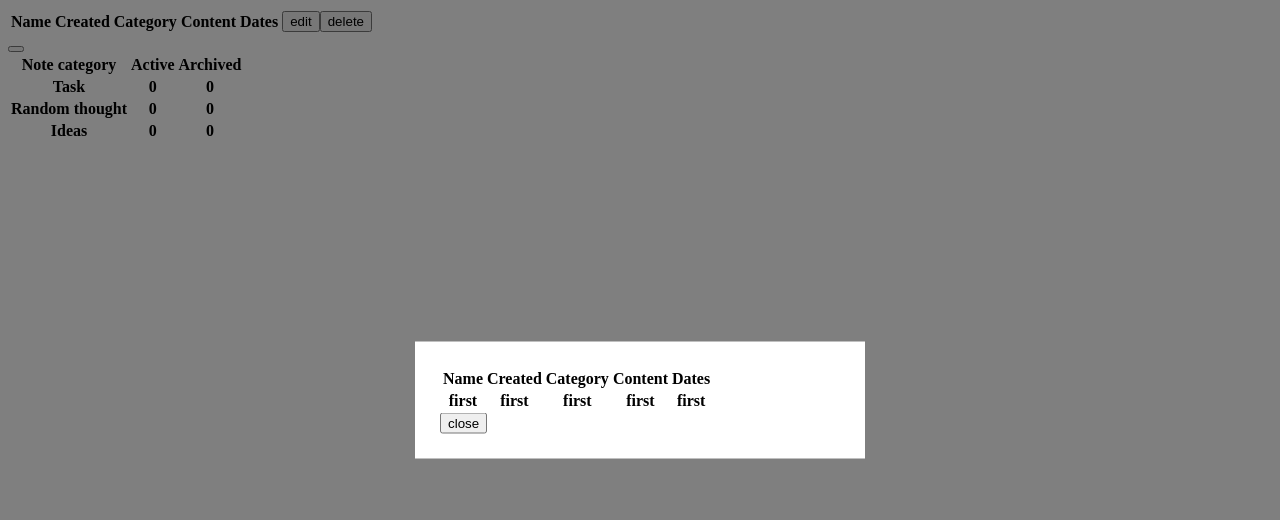
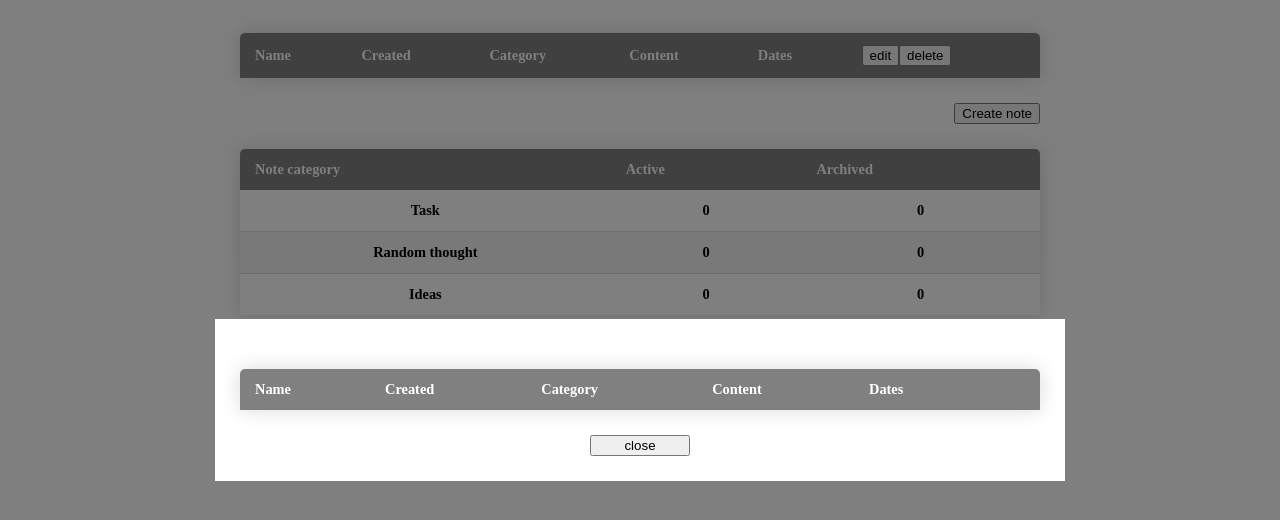
Before and after one commit to OKhalanskyi/homework-task-1, a plain HTML site: page index.html in a window 1280 px wide. Both pictures are taken after a click on the element "Archived". Drawn offline with Linux system fonts and the light colour scheme.

Commit message:
hometask1 finished

```diff
--- a/index.html
+++ b/index.html
@@ -7,8 +7,8 @@
     <link rel="stylesheet" href="./styles/main.css">
 </head>
 <body>
-    <main class="container">
-
+    <div class="container">
+        <main>
             <table class="notes-list">
                 <thead>
                 <tr>
@@ -25,9 +25,9 @@
                 </tbody>
             </table>
             <div class="create-note">
-            <button class="open-modal"></button>
+                <button class="open-modal">Create note</button>
             </div>
-        <table class="summary">
+            <table class="notes-list">
                 <thead>
                 <tr>
                     <th>Note category</th>
@@ -58,8 +58,9 @@
             <form action="" class="modal create">
                 <div>
                     <label class="label-mistake">mistake</label>
+
+                    <div class="category-choice">
                         <input type="text" class="name" placeholder="name">
-                <div class="category-choice">
                         <label>
                             <input type="radio" class="cat-task" value="task" name="rb" checked>task
                         </label>
@@ -69,8 +70,8 @@
                         <label>
                             <input type="radio" class="cat-idea" value="idea" name="rb">idea
                         </label>
+                        <input type="text" class="content"placeholder="content">
                     </div>
-                <input type="text" class="content"placeholder="content">
                     <button type="submit" class="submit">create</button>
                 </div>
 
@@ -79,7 +80,7 @@
         </div>
         <div class="modal-window archive">
             <div class="modal archive">
-            <table class="archive-list">
+                <table class="archive-list notes-list">
                     <thead>
                     <tr class="">
                         <th>Name</th>
@@ -91,19 +92,14 @@
                     </tr>
                     </thead>
                     <tbody class="table-notes" id="archiveList">
-                    <tr>
-                        <th>first</th>
-                        <th>first</th>
-                        <th>first</th>
-                        <th>first</th>
-                        <th>first</th>
-                        <th><div class="icons"></div></th>
-                    </tr>
+
                     </tbody>
                 </table>
                 <button class="close-archive">close</button>
             </div>
         </div>
+    </div>
+
     <script src="js/modal-window.js"></script>
     <script src="js/todo.js"></script>
 </body>
--- a/js/todo.js
+++ b/js/todo.js
@@ -20,7 +20,6 @@ if (localStorage.getItem('todos')){
         }
     })
 }
-
 
 createTodoForm.addEventListener('submit',createTodo)
 todoList.addEventListener('click', deleteTodo)
--- a/styles/main.css
+++ b/styles/main.css
@@ -7,3 +7,44 @@
 .label-mistake.active{
     display: flex;
 }
+.notes-list {
+    border-collapse: collapse;
+    margin: 25px 0;
+    font-size: 0.9em;
+    min-width: 800px;
+    border-radius: 5px 5px 0 0;
+    overflow: hidden;
+    box-shadow: 0 0 20px rgba(0, 0, 0, 0.15);
+}
+
+.notes-list thead tr {
+    background-color: gray;
+    color: #ffffff;
+    text-align: left;
+    font-weight: bold;
+}
+
+.notes-list th,
+.notes-list td {
+    padding: 12px 15px;
+}
+
+.notes-list tbody tr {
+    border-bottom: 1px solid #dddddd;
+}
+
+.notes-list tbody tr:nth-of-type(even) {
+    background-color: #f3f3f3;
+}
+
+.notes-list tbody tr:last-of-type {
+    border-bottom: 2px gray;
+}
+.container{
+    display: flex;
+    justify-content: center;
+}
+.create-note{
+    display: flex;
+    justify-content: end;
+}
--- a/styles/modal-window.css
+++ b/styles/modal-window.css
@@ -22,7 +22,6 @@
     left: 50%;
     transform: translate(-50%, -50%) scale(0);
     background: #fff;
-    width: 400px;
     padding: 25px;
     transition: 0.5s all;
 }
@@ -31,3 +30,25 @@
     transform: translate(-50%, -50%) scale(1);
     transition: 0.5s all;
 }
+.category-choice{
+    display: flex;
+    flex-direction: column;
+    min-height: 200px;
+    align-items:start;
+    justify-content: space-between;
+}
+.submit{
+    margin: 20px 0px 20px 40px;
+}
+.close-create{
+    margin: 20px 0px 20px 50px;
+}
+.modal.archive{
+    display: flex;
+    flex-direction: column;
+    justify-content: center;
+    align-items: center;
+}
+.close-archive{
+    width: 100px;
+}
```
Lines whose indentation alone changed are shown as unchanged.
